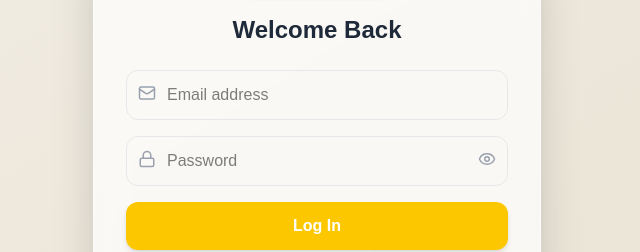
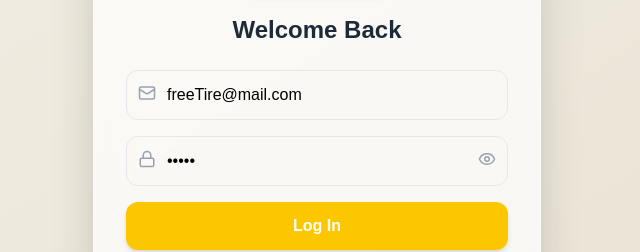
Before and after one commit to meghrajthakre/linguabot-hackathon, a React (Vite) app in the folder Frontend/: page /login in a window 1280 px wide. Shown: the part 276-528 px from the top of the page, without its empty margins (323-963 px from the left). Built offline with nearby package versions, Linux system fonts and the light colour scheme; no server answers.

Commit message:
fix(login): prefill email and password inputs from state

```diff
--- a/Frontend/src/pages/Login.jsx
+++ b/Frontend/src/pages/Login.jsx
@@ -7,7 +7,7 @@ const Login = () => {
   const [show, setShow] = useState(false);
   const { setUser } = useAuth();
   const [form, setForm] = useState({
-    email: "demo@123",
+    email: "freeTire@mail.com",
     password: "12345",
   });
 
@@ -60,6 +60,7 @@ const Login = () => {
             <Mail className="absolute left-3 top-3.5 text-gray-400" size={18} />
             <input
               name="email"
+              value={form.email}
               onChange={handleChange}
               required
               type="email"
@@ -72,6 +73,7 @@ const Login = () => {
             <Lock className="absolute left-3 top-3.5 text-gray-400" size={18} />
             <input
               name="password"
+              value={form.password}
               onChange={handleChange}
               required
               type={show ? "text" : "password"}
```
